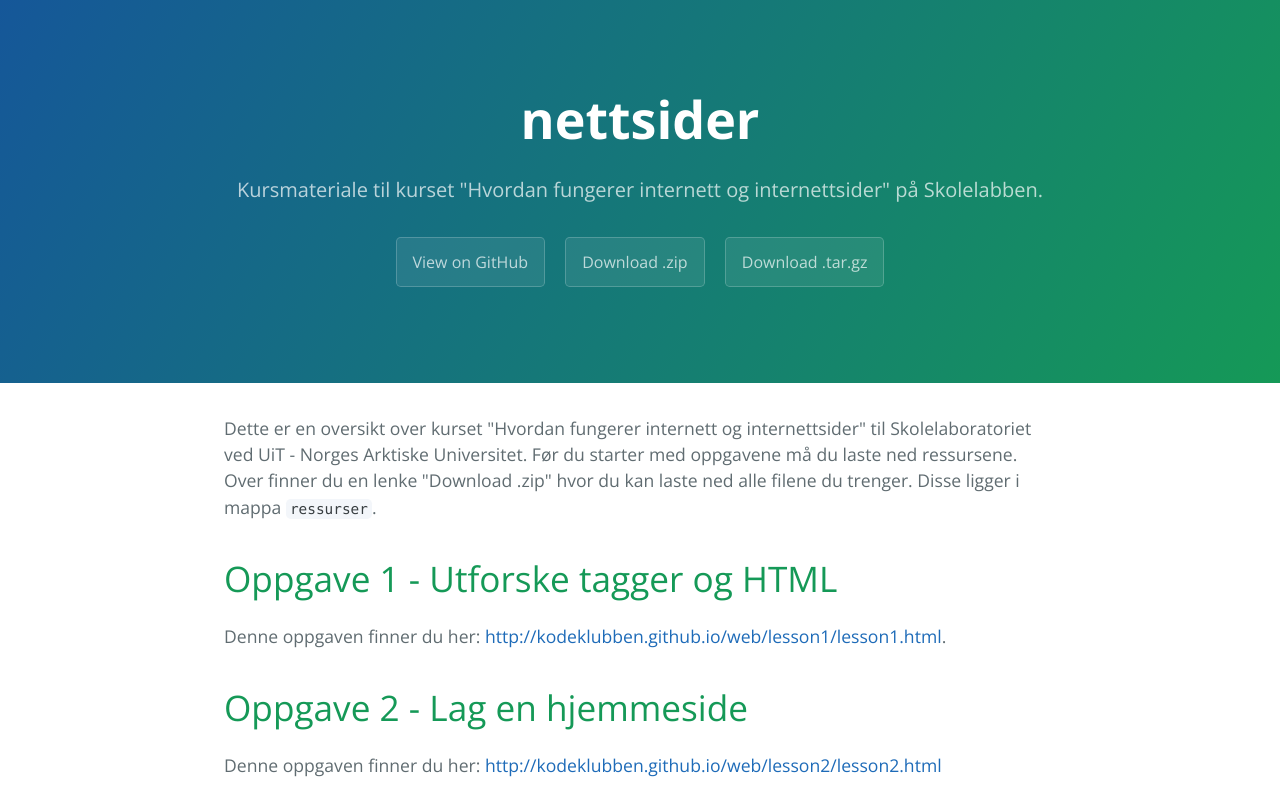
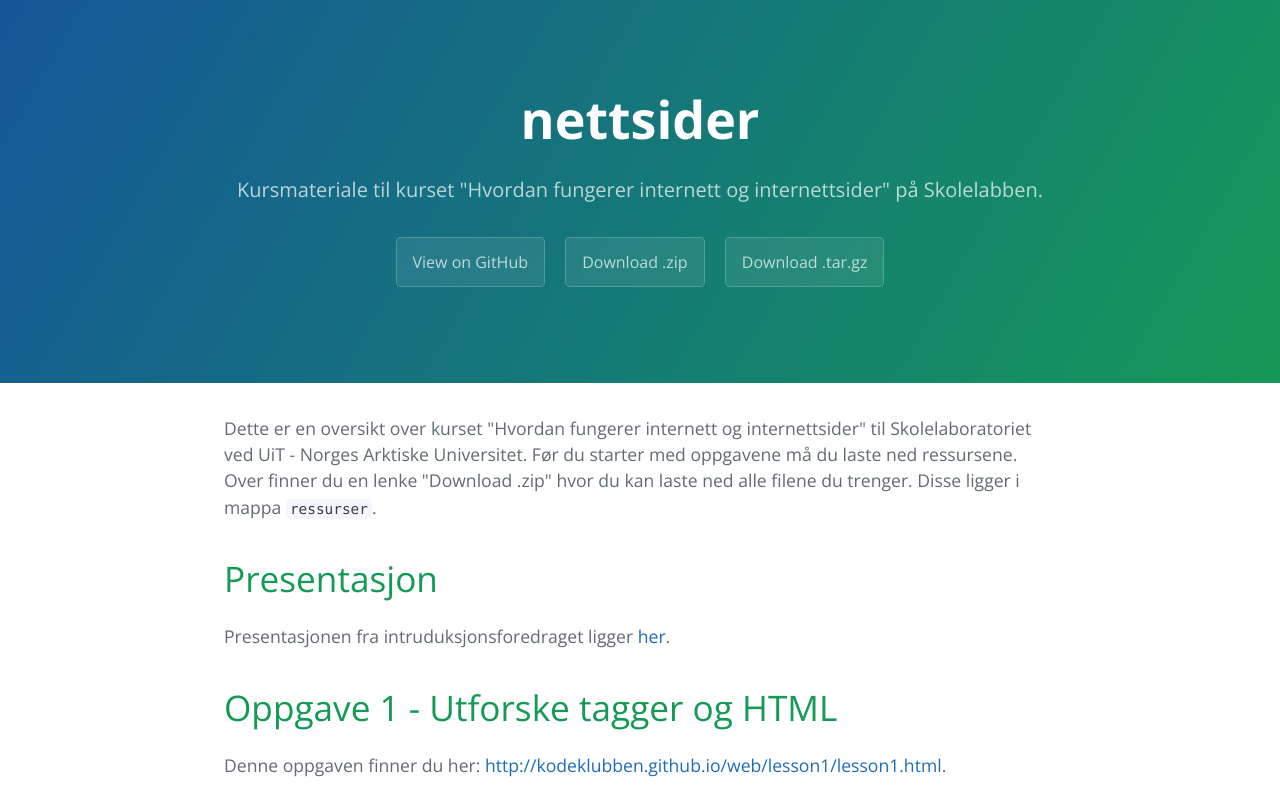
Before and after one commit to fjukstad/nettsider, a plain HTML site: page index.html in a window 1280 px wide. Shown: the top 800 px of the page. Drawn offline with nearby package versions, Linux system fonts and the light colour scheme.

```diff
--- a/index.html
+++ b/index.html
@@ -20,6 +20,11 @@
 
     <section class="main-content">
       <p>Dette er en oversikt over kurset "Hvordan fungerer internett og internettsider" til Skolelaboratoriet ved UiT - Norges Arktiske Universitet. Før du starter med oppgavene må du laste ned ressursene. Over finner du en lenke "Download .zip" hvor du kan laste ned alle filene du trenger. Disse ligger i mappa <code>ressurser</code>. </p>
+
+<h1>
+<a id="presentasjon" class="anchor" href="#presentasjon" aria-hidden="true"><span class="octicon octicon-link"></span></a>Presentasjon</h1>
+
+<p>Presentasjonen fra intruduksjonsforedraget ligger <a href="https://github.com/skolelab/nettsider/raw/master/presentasjoner/presentasjon.pdf">her</a>. </p>
 
 <h1>
 <a id="oppgave-1---utforske-tagger-og-html" class="anchor" href="#oppgave-1---utforske-tagger-og-html" aria-hidden="true"><span class="octicon octicon-link"></span></a>Oppgave 1 - Utforske tagger og HTML</h1>
```
Also changed, not shown: params.json (+1 -1 lines).
